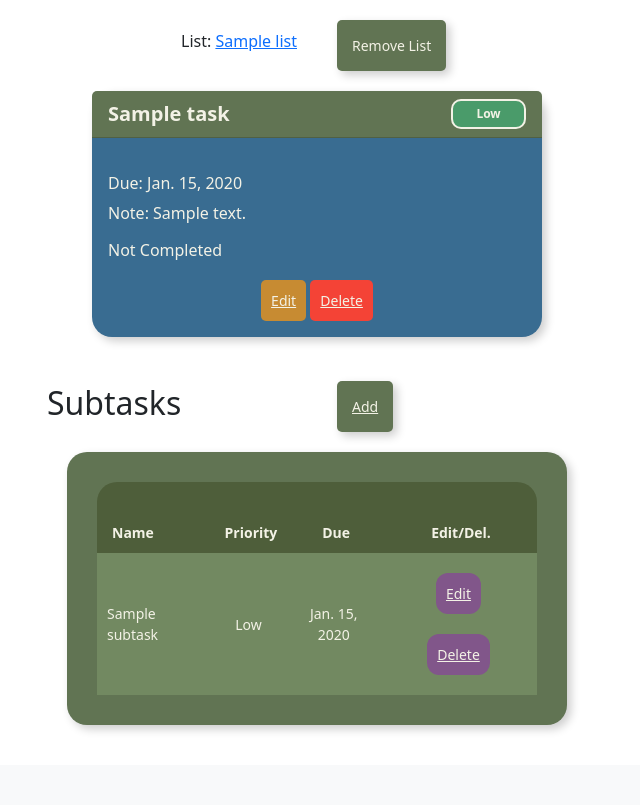
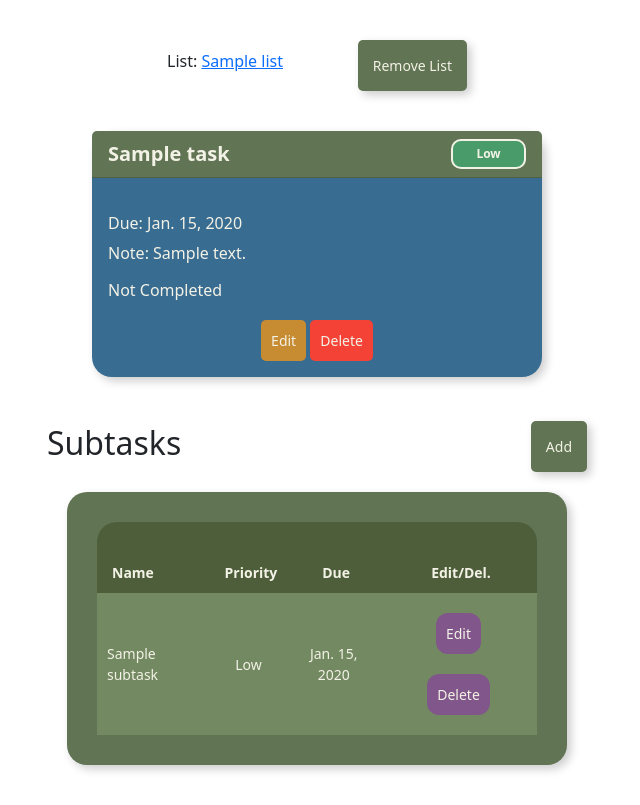
Before and after one commit to camdelay16/Accomplish, a Django app: page /tasks/1/ in a window 1280 px wide. Shown: the part 93-898 px from the top of the page, without its empty margins (323-963 px from the left). Before the commit the page ends 824 px from the top, so only its background shows below. Run offline with Django 5.2, Linux system fonts and the light colour scheme; a user stored in the database is signed in; tables that the repository leaves empty hold one stand-in row (values such as "Sample post").

Commit message:
Refactor cancel buttons in confirmation pages and update button styling

```diff
--- a/main_app/static/css/tasks/task-detail.css
+++ b/main_app/static/css/tasks/task-detail.css
@@ -15,6 +15,33 @@
   --table-odd-bg: #728961;
   --table-even-bg: #606e57;
   --table-header-bg: #4e5e3a;
+}
+
+.btn-container {
+  display: flex;
+  justify-content: flex-end;
+}
+
+.btn-container-list {
+  display: flex;
+  justify-content: center;
+}
+
+.lists {
+  display: grid;
+  grid-template-columns: repeat(auto-fill, minmax(300px, 1fr));
+  gap: 20px;
+  margin: 20px;
+  justify-content: center;
+  align-content: center;
+}
+
+.add-list-form {
+  display: grid;
+  grid-template-columns: (1fr);
+  align-items: center;
+  justify-content: space-evenly;
+  gap: 30px;
 }
 
 @media (max-width: 600px) {
@@ -114,7 +141,6 @@
     cursor: pointer;
     font-size: 12px;
     transition: background-color 0.3s ease;
-    width: 100px;
     a {
       color: var(--secondary-color);
       align-self: center;
--- a/main_app/templates/main_app/subtask_confirm_delete.html
+++ b/main_app/templates/main_app/subtask_confirm_delete.html
@@ -17,10 +17,8 @@
   class="form"
 >
   {% csrf_token %}
-  <a
-    href="{% url 'task-detail' task.id %}"
-    class="warn"
-    >Cancel</a
+  <a href="{% url 'task-detail' task.id %}"
+    ><button class="warn">Cancel</button></a
   >
   <button
     type="submit"
--- a/main_app/templates/main_app/task_confirm_delete.html
+++ b/main_app/templates/main_app/task_confirm_delete.html
@@ -18,10 +18,8 @@
   class="form"
 >
   {% csrf_token %}
-  <a
-    href="{% url 'task-detail' task.id %}"
-    class="warn"
-    >Cancel</a
+  <a href="{% url 'task-detail' task.id %}"
+    ><button class="warn">Cancel</button></a
   >
   <button
     type="submit"
--- a/main_app/templates/tasks/detail.html
+++ b/main_app/templates/tasks/detail.html
@@ -6,14 +6,16 @@
 {% endblock %} {% block content %}
 <div class="page-content">
   <section class="lists">
+
+      {% if task.list_key %}
       <div class="subsection-title">
-      {% if task.list_key %}
       <h6>
         List:
         <a href="{% url 'list-detail' task.list_key.id %}"
           >{{ task.list_key }}</a
         >
       </h6>
+      <div class="btn-container">
         <form
           action="{% url 'disassociate-list' task.id %}"
           method="post"
@@ -31,10 +33,15 @@
             Remove List
           </button>
         </form>
+      </div>
+      </div>
       {% else %}
+      <div class="add-list-form">
+
         <form
           action="{% url 'associate-list' task.id %}"
           method="post"
+          id="add-list-form"
         >
           {% csrf_token %}
           <select
@@ -46,15 +53,18 @@
             <option value="{{ list.id }}">{{ list.list_name }}</option>
             {% endfor %}
           </select>
+          <div class="btn-container-list">
           <button
             type="submit"
             class="detail-page-btn"
           >
             Add
           </button>
+        </div>
         </form>
+
       {% endif %}
-    </div>
+
   </section>
 
   <section class="card-container">
@@ -80,12 +90,12 @@
           <h6 class="card-text">{{task.completed}}</h6>
         </div>
         <div class="task-actions">
-          <button class="warn">
-            <a href="{% url 'task-update' task.id %}">Edit</a>
-          </button>
-          <button class="danger">
-            <a href="{% url 'task-delete' task.id %}">Delete</a>
-          </button>
+          <a href="{% url 'task-update' task.id %}"
+            ><button class="warn">Edit</button></a
+          >
+          <a href="{% url 'task-delete' task.id %}"
+            ><button class="danger">Delete</button></a
+          >
         </div>
       </div>
     </div>
@@ -96,10 +106,10 @@
     <section class="subtask">
       <div class="subsection-title">
         <h2>Subtasks</h2>
-        <div>
-          <button class="detail-page-btn">
-            <a href="{% url 'subtask-create' task.id %}">Add</a>
-          </button>
+        <div class="btn-container">
+          <a href="{% url 'subtask-create' task.id %}"
+            ><button class="detail-page-btn">Add</button></a
+          >
         </div>
       </div>
       <div class="subtask-card">
@@ -121,16 +131,12 @@
               <td>{{subtask.priority}}</td>
               <td>{{subtask.due_date}}</td>
               <td>
-                <button class="table-btn">
                 <a href="{% url 'subtask-update' task.id subtask.id %}"
-                    >Edit</a
+                  ><button class="table-btn">Edit</button></a
                 >
-                </button>
-                <button class="table-btn">
                 <a href="{% url 'subtask-delete' task.id subtask.id %}"
-                    >Delete</a
+                  ><button class="table-btn">Delete</button></a
                 >
-                </button>
               </td>
             </tr>
             {% endfor %}
```
Also changed, not shown: main_app/static/css/dashboard.css (+10 -4 lines), main_app/templates/dashboard.html (+10 -6 lines), main_app/templates/main_app/list_confirm_delete.html (+2 -5 lines), main_app/templates/main_app/list_detail.html (+9 -9 lines), main_app/templates/main_app/list_list.html (+6 -6 lines), main_app/templates/tasks/index.html (+6 -6 lines), main_app/templates/update_user.html (+7 -5 lines). Lines whose indentation alone changed are shown as unchanged.
